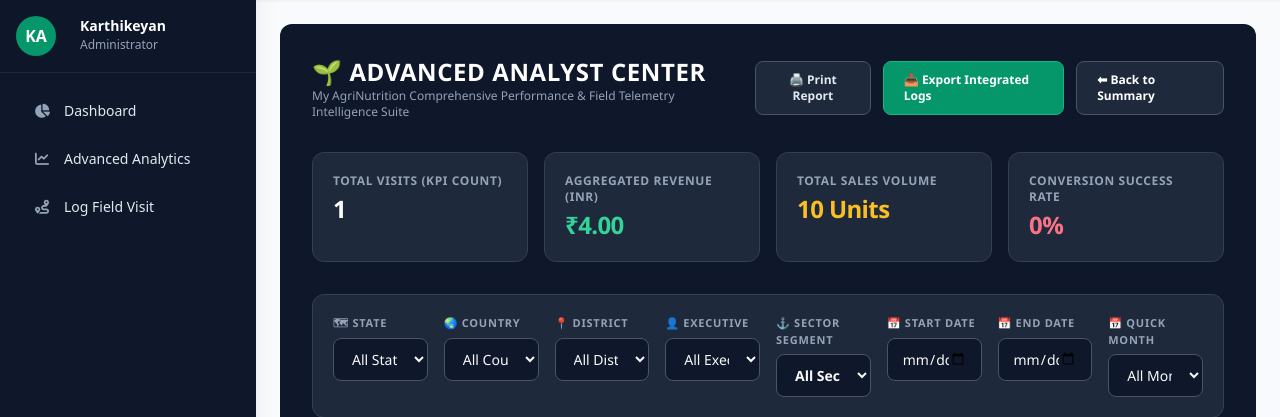
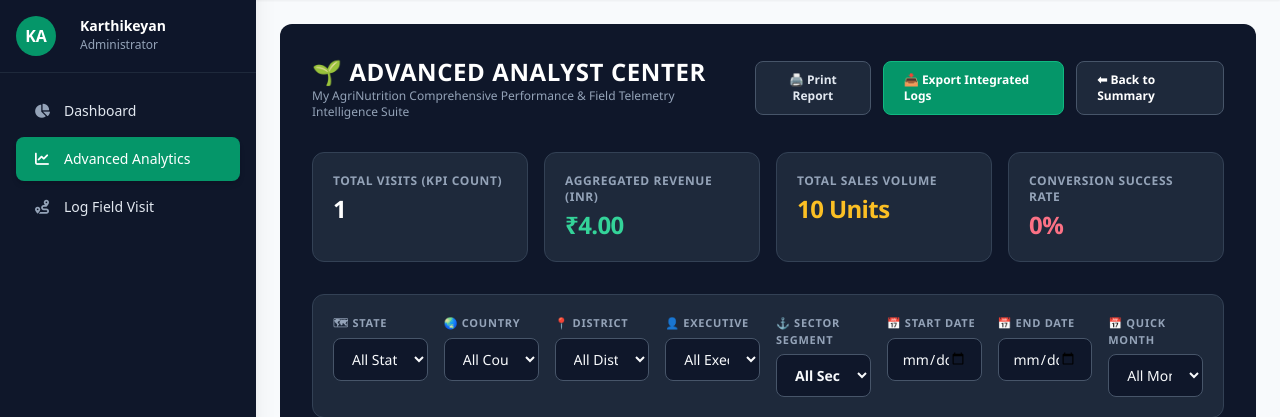
Before and after one commit to Karthi21-2001/myagrinutrition-crm, a Django app: page /crm/dashboard/analytics/ in a window 1280 px wide. Shown: the part 64-481 px from the top of the page. Run offline with Django 5.2, Linux system fonts and the light colour scheme; a user stored in the database is signed in; data comes from the database, SQL or seed files in the repository; tables that the repository leaves empty hold one stand-in row (values such as "Sample post"); some libraries are stand-ins or nearby versions.

Commit message:
Update base.html

```diff
--- a/backend/crm_core/templates/crm_core/base.html
+++ b/backend/crm_core/templates/crm_core/base.html
@@ -36,20 +36,23 @@
                 </div>
             </div>
 
-            <!-- Navigation Links -->
+            <!-- Navigation Links with Active CSS State Detection -->
             <nav class="flex-1 px-4 py-4 space-y-1">
-                <a href="{% url 'dashboard_home' %}" class="flex items-center px-4 py-3 text-sm font-medium rounded-lg hover:bg-slate-800 transition group">
-                    <i class="fa-solid fa-chart-pie mr-3 text-slate-400 group-hover:text-emerald-400 w-5 text-center"></i>
+                <a href="{% url 'dashboard_home' %}"
+                   class="flex items-center px-4 py-3 text-sm font-medium rounded-lg transition group {% if request.resolver_match.url_name == 'dashboard_home' %}bg-emerald-600 text-white shadow-md{% else %}text-slate-200 hover:bg-slate-800{% endif %}">
+                    <i class="fa-solid fa-chart-pie mr-3 {% if request.resolver_match.url_name == 'dashboard_home' %}text-white{% else %}text-slate-400 group-hover:text-emerald-400{% endif %} w-5 text-center"></i>
                     Dashboard
                 </a>
 
-                <a href="{% url 'dashboard_analytics' %}" class="flex items-center px-4 py-3 text-sm font-medium rounded-lg hover:bg-slate-800 transition group">
-                    <i class="fa-solid fa-chart-line mr-3 text-slate-400 group-hover:text-emerald-400 w-5 text-center"></i>
+                <a href="{% url 'dashboard_analytics' %}"
+                   class="flex items-center px-4 py-3 text-sm font-medium rounded-lg transition group {% if request.resolver_match.url_name == 'dashboard_analytics' %}bg-emerald-600 text-white shadow-md{% else %}text-slate-200 hover:bg-slate-800{% endif %}">
+                    <i class="fa-solid fa-chart-line mr-3 {% if request.resolver_match.url_name == 'dashboard_analytics' %}text-white{% else %}text-slate-400 group-hover:text-emerald-400{% endif %} w-5 text-center"></i>
                     Advanced Analytics
                 </a>
 
-                <a href="{% url 'render_visit_form' %}" class="flex items-center px-4 py-3 text-sm font-medium rounded-lg hover:bg-slate-800 transition group">
-                    <i class="fa-solid fa-route mr-3 text-slate-400 group-hover:text-emerald-400 w-5 text-center"></i>
+                <a href="{% url 'render_visit_form' %}"
+                   class="flex items-center px-4 py-3 text-sm font-medium rounded-lg transition group {% if request.resolver_match.url_name == 'render_visit_form' %}bg-emerald-600 text-white shadow-md{% else %}text-slate-200 hover:bg-slate-800{% endif %}">
+                    <i class="fa-solid fa-route mr-3 {% if request.resolver_match.url_name == 'render_visit_form' %}text-white{% else %}text-slate-400 group-hover:text-emerald-400{% endif %} w-5 text-center"></i>
                     Log Field Visit
                 </a>
             </nav>
```
